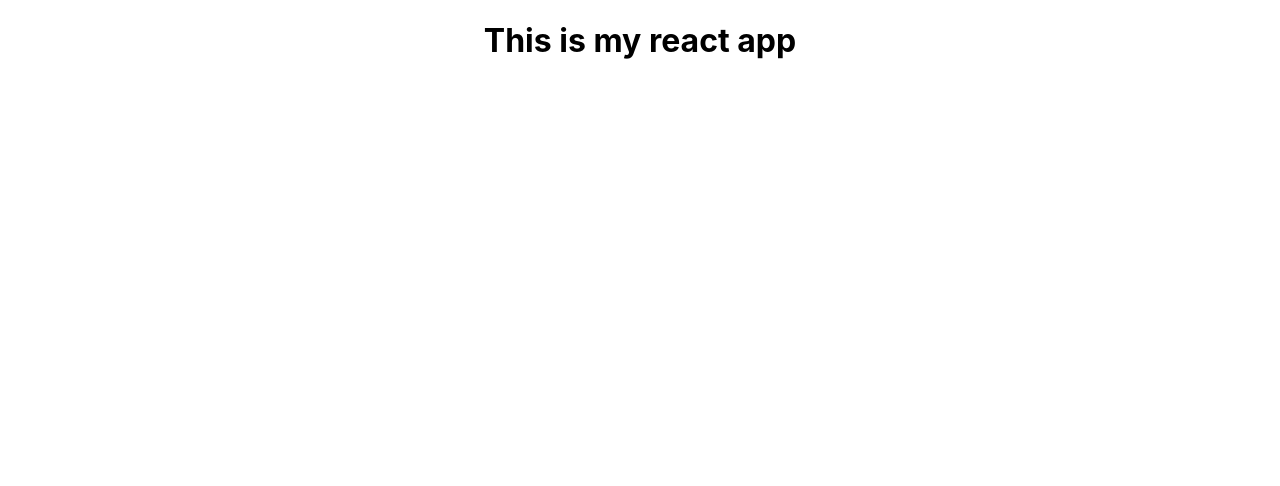
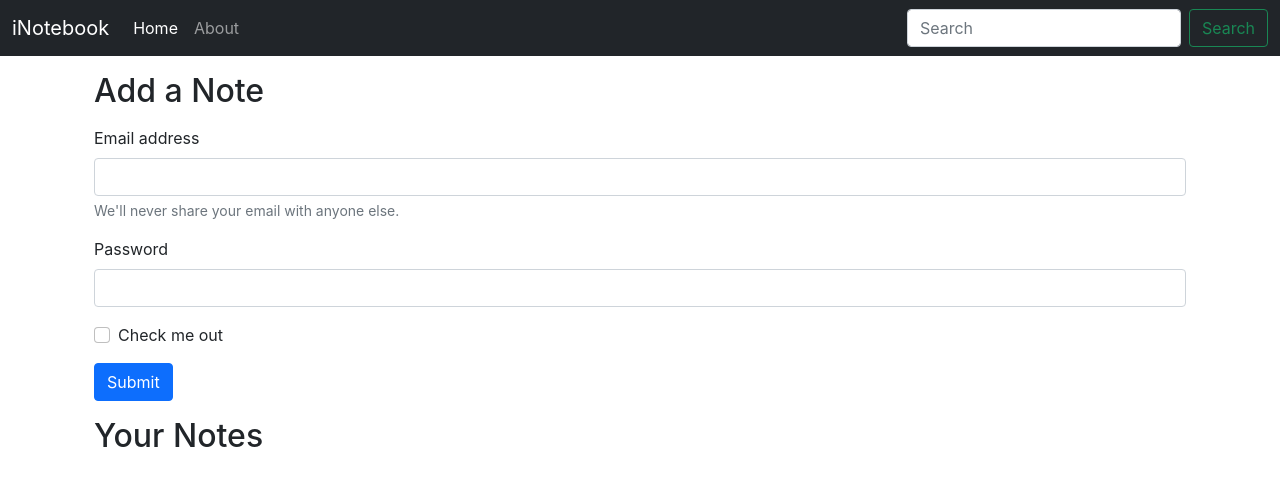
Before and after one commit to utkarshilh/ReactProject3, a React (Create React App) app: page / in a window 1280 px wide. Shown: the top 486 px of the page. Built offline with nearby package versions, Linux system fonts and the light colour scheme.

Commit message:
13th march 2022

```diff
--- a/package.json
+++ b/package.json
@@ -13,7 +13,7 @@
     "mongoose": "^6.1.7",
     "react": "^17.0.2",
     "react-dom": "^17.0.2",
-    "react-router-dom": "^6.2.1",
+    "react-router-dom": "^5.2.0",
     "react-scripts": "4.0.3",
     "web-vitals": "^1.1.2"
   },
--- a/public/index.html
+++ b/public/index.html
@@ -8,6 +8,10 @@
   <meta name="theme-color" content="#000000" />
   <meta name="description" content="Web site created using create-react-app" />
   <link rel="apple-touch-icon" href="%PUBLIC_URL%/logo192.png" />
+  <!-- Adding bootstrap css -->
+  <!-- Bootstrap CSS -->
+  <link href="https://cdn.jsdelivr.net/npm/bootstrap@5.1.3/dist/css/bootstrap.min.css" rel="stylesheet"
+    integrity="sha384-1BmE4kWBq78iYhFldvKuhfTAU6auU8tT94WrHftjDbrCEXSU1oBoqyl2QvZ6jIW3" crossorigin="anonymous">
   <!--
       manifest.json provides metadata used when your web app is installed on a
       user's mobile device or desktop. See https://developers.google.com/web/fundamentals/web-app-manifest/
@@ -22,22 +26,18 @@
       work correctly both with client-side routing and a non-root public URL.
       Learn how to configure a non-root public URL by running `npm run build`.
     -->
-  <title>React App</title>
+  <title>Inotebook - Your Notes Secured in the cloud </title>
 </head>
 
 <body>
   <noscript>You need to enable JavaScript to run this app.</noscript>
   <div id="root"></div>
-  <!--
-      This HTML file is a template.
-      If you open it directly in the browser, you will see an empty page.
 
-      You can add webfonts, meta tags, or analytics to this file.
-      The build step will place the bundled scripts into the <body> tag.
 
-      To begin the development, run `npm start` or `yarn start`.
-      To create a production bundle, use `npm run build` or `yarn build`.
-    -->
+  <!-- Adding BootStrip script -->
+  <script src="https://cdn.jsdelivr.net/npm/bootstrap@5.1.3/dist/js/bootstrap.bundle.min.js"
+    integrity="sha384-ka7Sk0Gln4gmtz2MlQnikT1wXgYsOg+OMhuP+IlRH9sENBO0LRn5q+8nbTov4+1p"
+    crossorigin="anonymous"></script>
 </body>
 
 </html>
--- a/src/App.js
+++ b/src/App.js
@@ -1,12 +1,35 @@
 
+
+import Navbar from './Components/Navbar';
 import './App.css';
+import React, { Component } from 'react'
 
-function App() {
-  return (
-    <div className="App">
-      <h1>This is my react app </h1>
-    </div>
-  );
+import Home from "./Components/Home"
+import About from "./Components/About"
+import NoteState from "./Context/notes/NoteState"
+import {
+  BrowserRouter as Router,
+  Switch,
+  Route,
+} from "react-router-dom";
+export default class App extends Component {
+  render() {
+
+    return (
+      <>
+        <NoteState>
+          <Router>
+            <Navbar />
+            <div className='container'>
+              <Switch>
+                <Route exact path="/"><Home /></Route>
+                <Route exact path="/about"><About /></Route>
+
+              </Switch>
+            </div>
+          </Router>
+        </NoteState>
+      </ >
+    )
+  }
 }
-
-export default App;
--- /dev/null
+++ b/src/Components/About.js
@@ -0,0 +1,18 @@
+// import React, { Component } from 'react';
+import React, { useContext, useEffect } from 'react';
+
+import noteContext from '../Context/notes/NoteContext';
+
+const About = () => {
+    const a = useContext(noteContext)
+    useEffect(() => {
+        a.update()
+        // eslint-disable-next-line
+    }, [])
+    return (
+        <div>
+            This is about {a.state.name} and he is doing B.tech and he is in section {a.state.class}
+        </div>
+    )
+}
+export default About
--- /dev/null
+++ b/src/Components/Home.js
@@ -0,0 +1,32 @@
+
+import React from 'react';
+
+const Home = () => {
+  return (
+    <div>
+      <div className="container my-3">
+        <h2>Add a Note</h2>
+        <form className='my-3'>
+          <div class="mb-3">
+            <label for="exampleInputEmail1" class="form-label">Email address</label>
+            <input type="email" class="form-control" id="exampleInputEmail1" aria-describedby="emailHelp" />
+            <div id="emailHelp" class="form-text">We'll never share your email with anyone else.</div>
+          </div>
+          <div class="mb-3">
+            <label for="exampleInputPassword1" class="form-label">Password</label>
+            <input type="password" class="form-control" id="exampleInputPassword1" />
+          </div>
+          <div class="mb-3 form-check">
+            <input type="checkbox" class="form-check-input" id="exampleCheck1" />
+            <label class="form-check-label" for="exampleCheck1">Check me out</label>
+          </div>
+          <button type="submit" class="btn btn-primary">Submit</button>
+        </form>
+      </div>
+      <div className="container">
+        <h2>Your Notes</h2>
+      </div>
+    </div>
+  );
+}
+export default Home;
--- /dev/null
+++ b/src/Context/notes/NoteContext.js
@@ -0,0 +1,13 @@
+// yahan par ham context api ka use karne jaa rahe
+
+
+// and to use this we have to import it first
+//importing contex api
+import { createContext } from "react";
+
+
+// creating/using context api
+const noteContext = createContext();
+
+
+export default noteContext;
--- /dev/null
+++ b/src/Context/notes/NoteState.js
@@ -0,0 +1,38 @@
+// import react from "react";
+
+// yahan ham context api ka use karenge and do to do so we have to import it first
+// so below code is for importing contextapi
+
+
+import NoteContext from "./NoteContext";
+import { useState } from "react";
+const NoteState = (props) => {
+
+    const s1 = {
+        "name": "Utkarsh",
+        "class": "B1"
+    }
+    const [state, setState] = useState(s1);
+
+    const update = () => {
+        setTimeout(() => {
+
+            setState({
+                "name": "mango",
+                "class": "BB1"
+            })
+        }, 1000)
+    }
+
+    return (
+
+        <NoteContext.Provider value={{ state, update }}>
+            {props.children}
+        </NoteContext.Provider>
+
+
+    )
+
+}
+
+export default NoteState;
```
Also changed, not shown: 2 other files (tests, documents, lock files or other folders).
